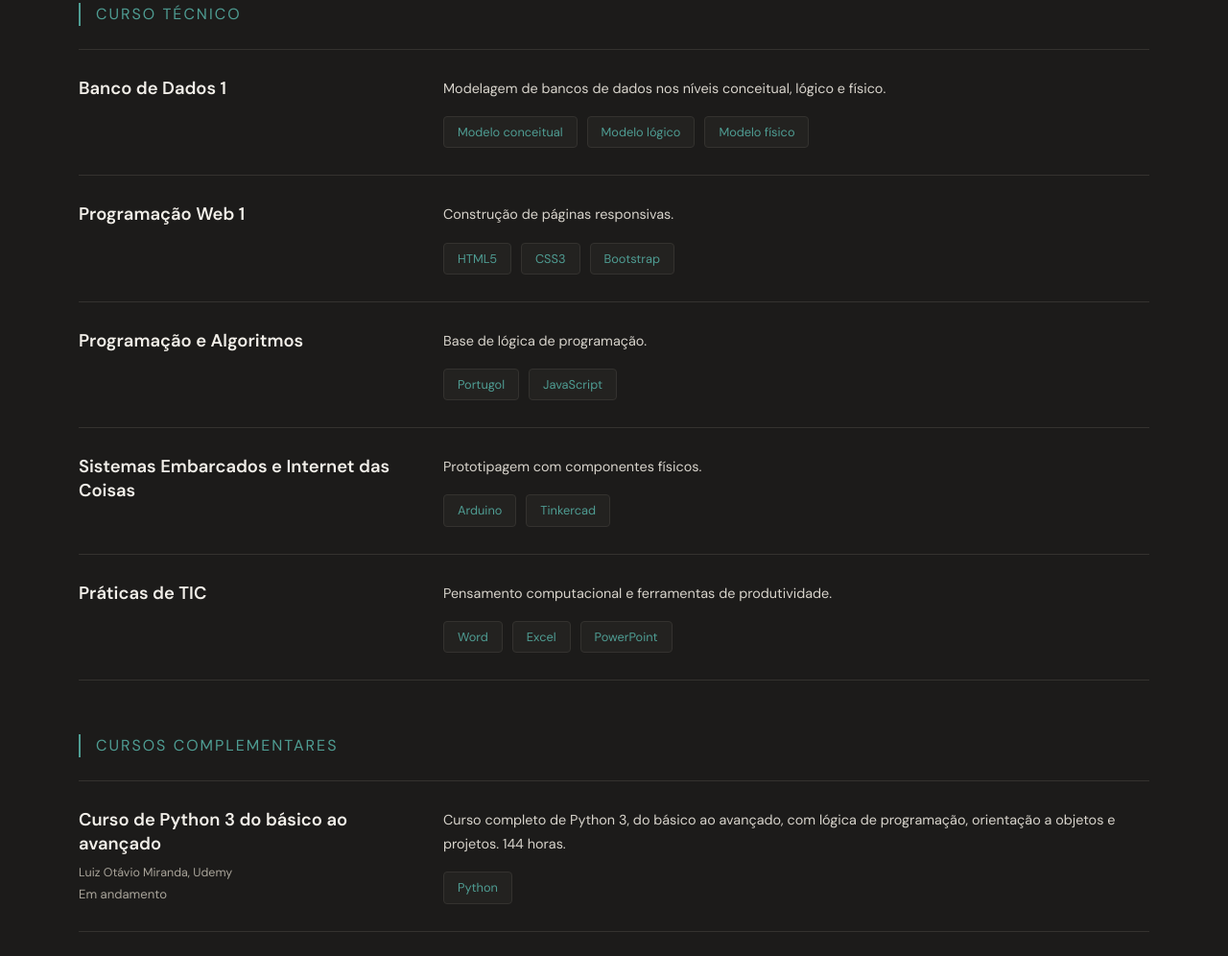
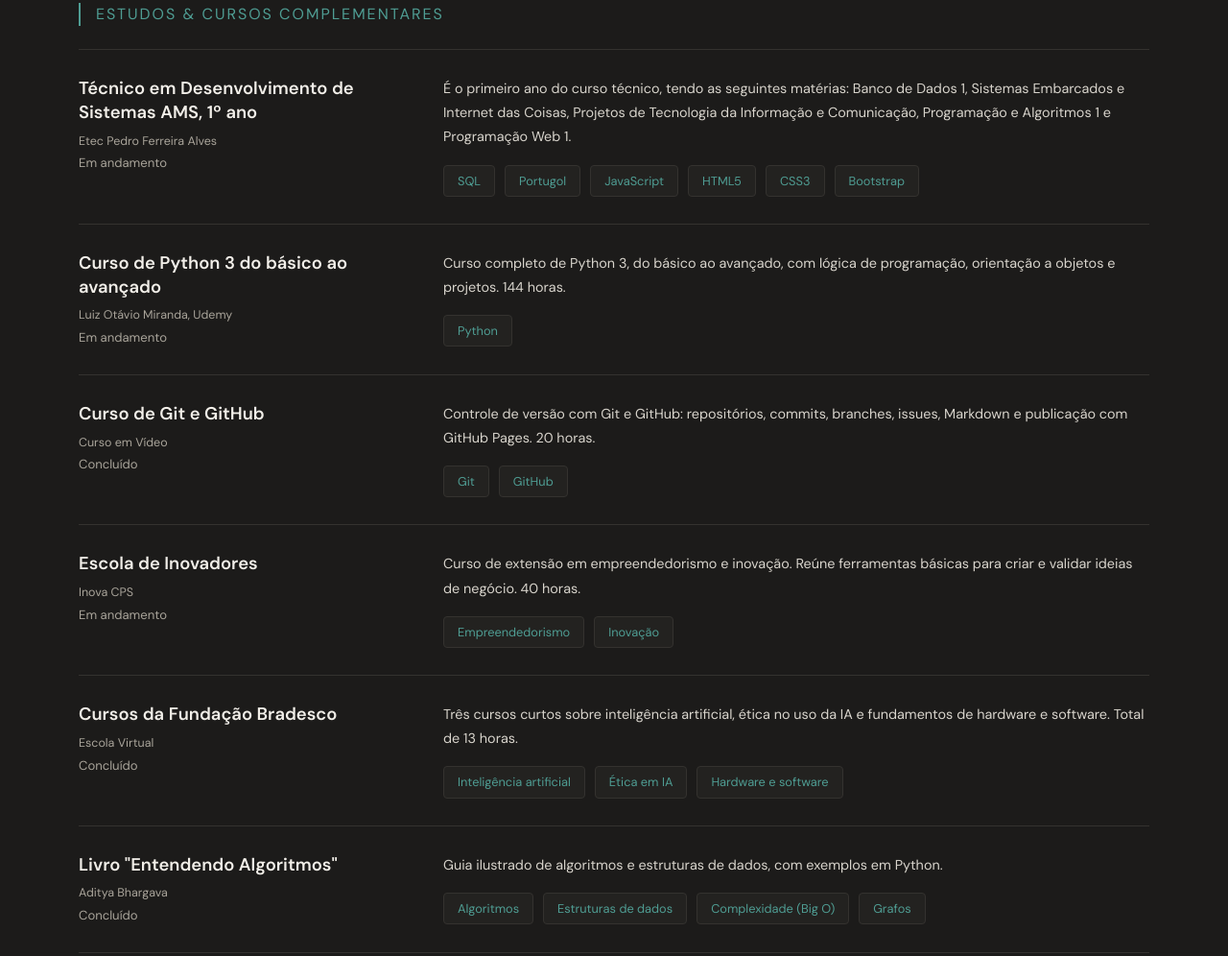
Before and after one commit to otavioscintra/portfolio, a plain HTML site: page index.html in a window 1280 px wide. Shown: the part 2625-3621 px from the top of the page at 96% size. Drawn offline with nearby package versions, Linux system fonts and the light colour scheme.

Commit message:
Atualizei as seções "Habilidades" e "Cursos".

```diff
--- a/index.html
+++ b/index.html
@@ -233,32 +233,25 @@
     <h2 class="h1">Cursos</h2>
 
     <div class="bloco-cursos">
-      <span class="subtitulo">Curso Técnico</span>
+      <span class="subtitulo">Estudos & Cursos Complementares</span>
 
       <div class="linha-curso">
         <div class="row">
           <div class="col-md-4">
-            <h3>Banco de Dados 1</h3>
+            <h3>Técnico em Desenvolvimento de Sistemas AMS, 1º ano</h3>
+            <span class="origem">Etec Pedro Ferreira Alves</span>
+            <span class="status">Em andamento</span>
           </div>
           <div class="col-md-8">
-            <p>Modelagem de bancos de dados nos níveis conceitual, lógico e físico.</p>
+            <p>É o primeiro ano do curso técnico, tendo as seguintes matérias:
+              Banco de Dados 1, Sistemas Embarcados e Internet das Coisas,
+              Projetos de Tecnologia da Informação e Comunicação, Programação e
+              Algoritmos 1 e Programação Web 1.
+            </p>
             <ul class="chips">
-              <li>Modelo conceitual</li>
-              <li>Modelo lógico</li>
-              <li>Modelo físico</li>
-            </ul>
-          </div>
-        </div>
-      </div>
-
-      <div class="linha-curso">
-        <div class="row">
-          <div class="col-md-4">
-            <h3>Programação Web 1</h3>
-          </div>
-          <div class="col-md-8">
-            <p>Construção de páginas responsivas.</p>
-            <ul class="chips">
+              <li>SQL</li>
+              <li>Portugol</li>
+              <li>JavaScript</li>
               <li>HTML5</li>
               <li>CSS3</li>
               <li>Bootstrap</li>
@@ -266,57 +259,6 @@
           </div>
         </div>
       </div>
-
-      <div class="linha-curso">
-        <div class="row">
-          <div class="col-md-4">
-            <h3>Programação e Algoritmos</h3>
-          </div>
-          <div class="col-md-8">
-            <p>Base de lógica de programação.</p>
-            <ul class="chips">
-              <li>Portugol</li>
-              <li>JavaScript</li>
-            </ul>
-          </div>
-        </div>
-      </div>
-
-      <div class="linha-curso">
-        <div class="row">
-          <div class="col-md-4">
-            <h3>Sistemas Embarcados e Internet das Coisas</h3>
-          </div>
-          <div class="col-md-8">
-            <p>Prototipagem com componentes físicos.</p>
-            <ul class="chips">
-              <li>Arduino</li>
-              <li>Tinkercad</li>
-            </ul>
-          </div>
-        </div>
-      </div>
-
-      <div class="linha-curso">
-        <div class="row">
-          <div class="col-md-4">
-            <h3>Práticas de TIC</h3>
-          </div>
-          <div class="col-md-8">
-            <p>Pensamento computacional e ferramentas de produtividade.</p>
-            <ul class="chips">
-              <li>Word</li>
-              <li>Excel</li>
-              <li>PowerPoint</li>
-            </ul>
-          </div>
-        </div>
-      </div>
-
-    </div>
-
-    <div class="bloco-cursos">
-      <span class="subtitulo">Cursos Complementares</span>
 
       <div class="linha-curso">
         <div class="row">
@@ -387,6 +329,25 @@
               <li>Inteligência artificial</li>
               <li>Ética em IA</li>
               <li>Hardware e software</li>
+            </ul>
+          </div>
+        </div>
+      </div>
+
+      <div class="linha-curso">
+        <div class="row">
+          <div class="col-md-4">
+            <h3>Livro "Entendendo Algoritmos"</h3>
+            <span class="origem">Aditya Bhargava</span>
+            <span class="status">Concluído</span>
+          </div>
+          <div class="col-md-8">
+            <p>Guia ilustrado de algoritmos e estruturas de dados, com exemplos em Python.</p>
+            <ul class="chips">
+              <li>Algoritmos</li>
+              <li>Estruturas de dados</li>
+              <li>Complexidade (Big O)</li>
+              <li>Grafos</li>
             </ul>
           </div>
         </div>
--- a/style.css
+++ b/style.css
@@ -323,6 +323,13 @@ body {
   background-color: #232220;
   border-bottom: 2px solid #4F9D93;
   clip-path: polygon(0 0, calc(100% - 16px) 0, 100% 16px, 100% 100%, 0 100%);
+  transition: transform 0.25s ease;
+}
+
+@media (hover: hover) {
+  .tile:hover {
+    transform: scale(1.08);
+  }
 }
 
 .tile-nome {
```
